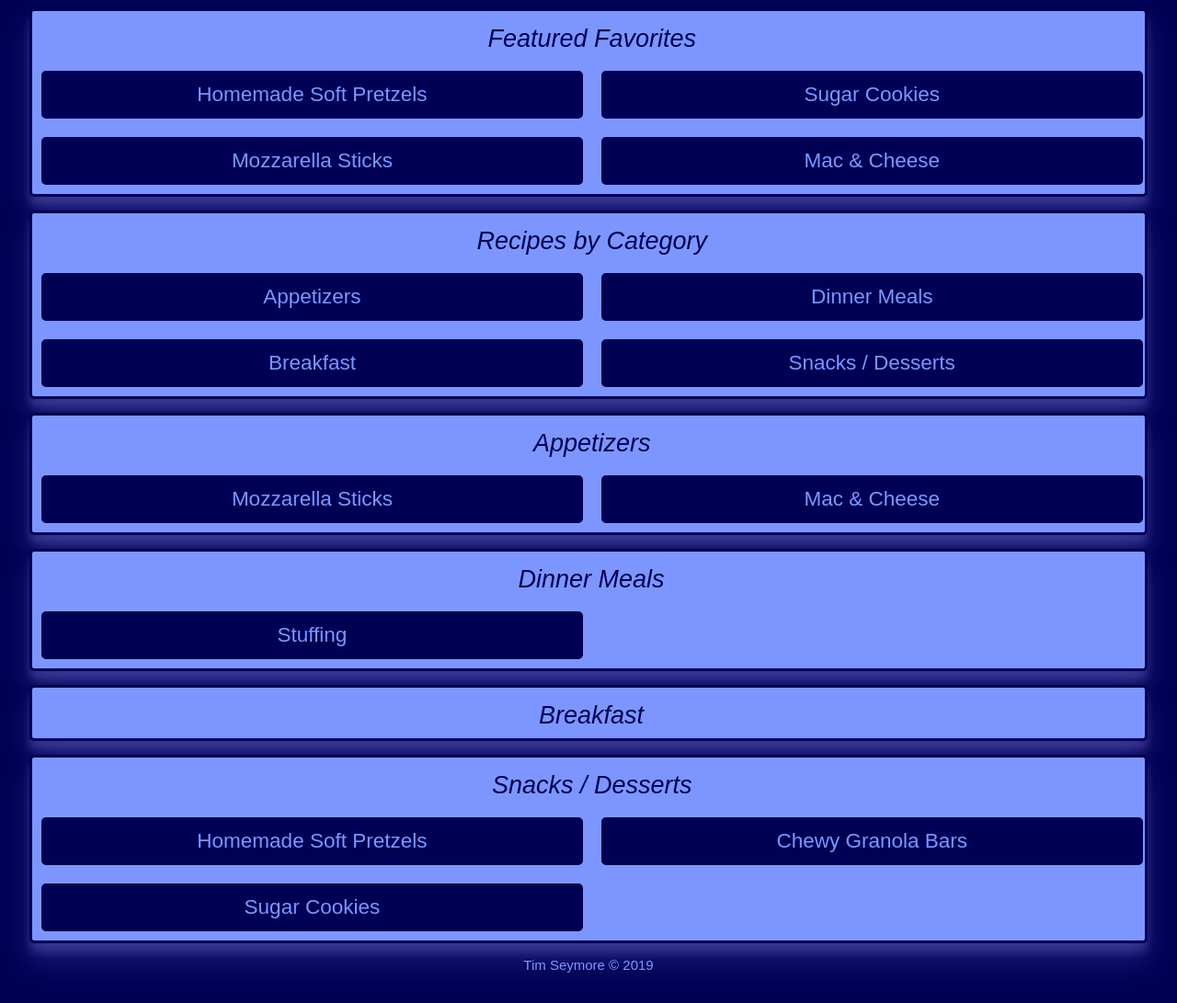
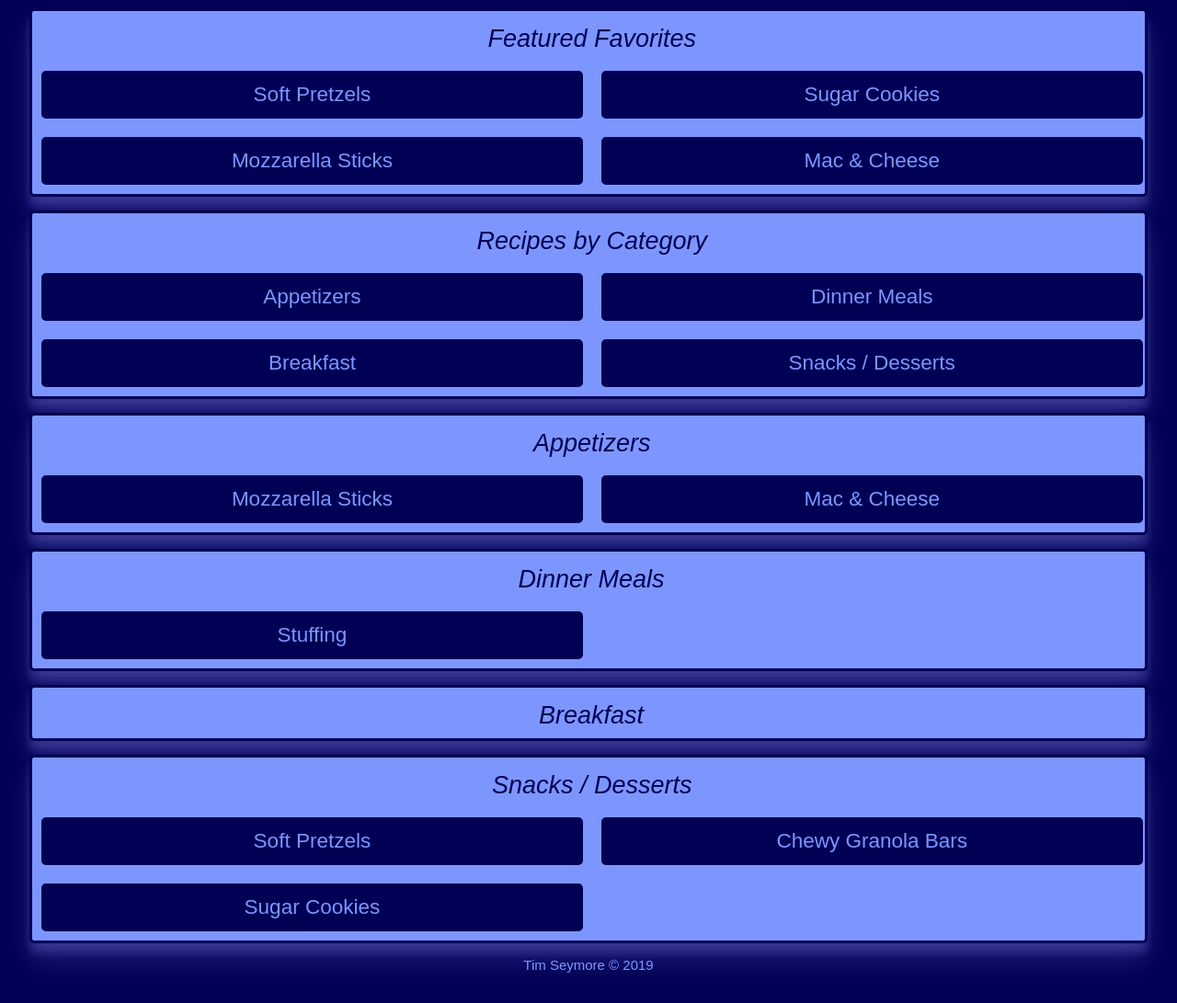
Before and after one commit to timseymore/Homemade-Recipes, a plain HTML site: page index.html in a window 1280 px wide. Shown: the part 56-1147 px from the top of the page at 92% size. Drawn offline with Linux system fonts and the light colour scheme.

Commit message:
Rename 'soft pretzels' for better fit

```diff
--- a/index.html
+++ b/index.html
@@ -27,7 +27,7 @@
 			</div>
 
 			<div class="content-box" id="box1">
-				<a href="https://codepen.io/timseymore/live/MWYymMQ" class="recipe-link" target="_blank"><h2>Homemade Soft Pretzels</h2></a>
+				<a href="https://codepen.io/timseymore/live/MWYymMQ" class="recipe-link" target="_blank"><h2>Soft Pretzels</h2></a>
 			</div>
 
 			<div class="content-box" id="box2">
@@ -148,7 +148,7 @@
 			</div>
 
 			<div class="content-box" id="box1">
-				<a href="https://codepen.io/timseymore/live/MWYymMQ" class="recipe-link" target="_blank"><h2>Homemade Soft Pretzels</h2></a>
+				<a href="https://codepen.io/timseymore/live/MWYymMQ" class="recipe-link" target="_blank"><h2>Soft Pretzels</h2></a>
 			</div>
 
 			<div class="content-box" id="box2">
```
